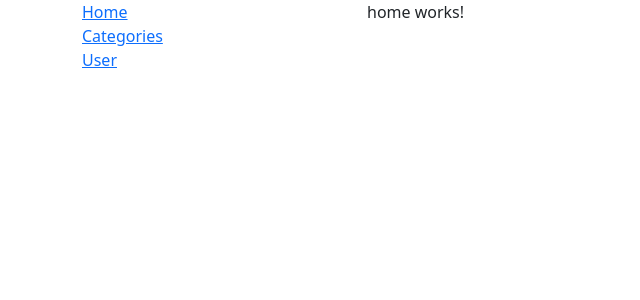
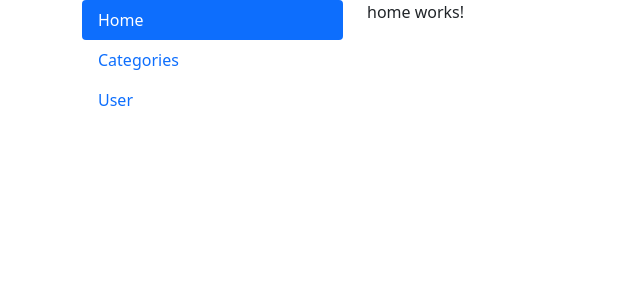
Before and after one commit to Patwalrahul3/angular-routing, an Angular app: page / in a window 1280 px wide. Shown: the top 300 px of the page, without its empty margins (0-640 px from the left). Built offline with nearby package versions, Linux system fonts and the light colour scheme.

Commit message:
routerlinkactive and routerlinkActiveoptions

```diff
--- a/src/app/app.component.html
+++ b/src/app/app.component.html
@@ -1,10 +1,10 @@
 <div class="container">
   <div class="row">
     <div class="col-md-3">
-      <ul class="nav flex-column">
-        <li class="nav-item"><a routerLink="/">Home</a></li>
-        <li class="nav-item"><a routerLink="/categories">Categories</a></li>
-        <li class="nav-item"><a [routerLink]="['/user']">User</a></li>
+      <ul class="nav flex-column nav-pills">
+        <li class="nav-item"><a class="nav-link" routerLinkActive="active" [routerLinkActiveOptions]="{exact: true}" routerLink="/">Home</a></li>
+        <li class="nav-item"><a class="nav-link" routerLinkActive="active" routerLink="/categories">Categories</a></li>
+        <li class="nav-item"><a class="nav-link" routerLinkActive="active" [routerLink]="['/user']">User</a></li>
       </ul>
 
     </div>
```
